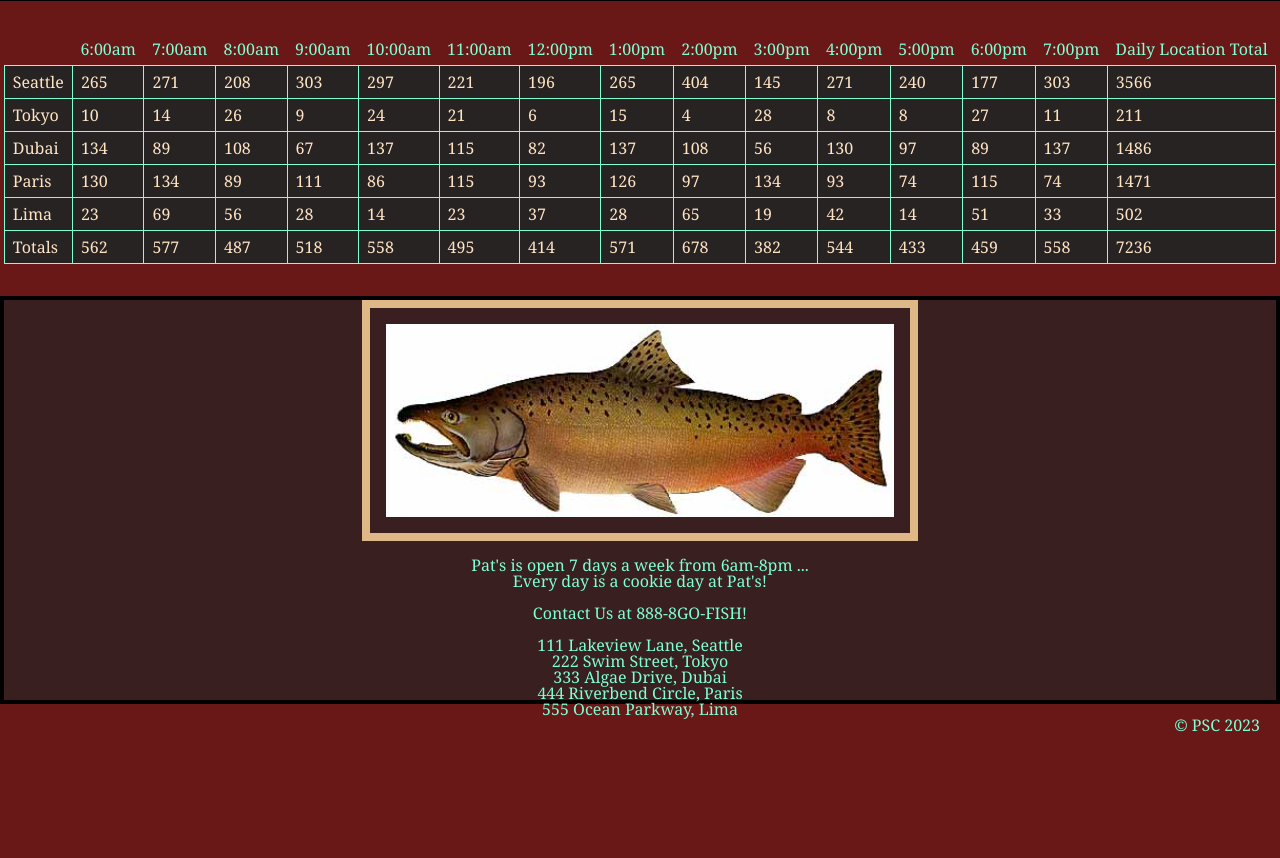
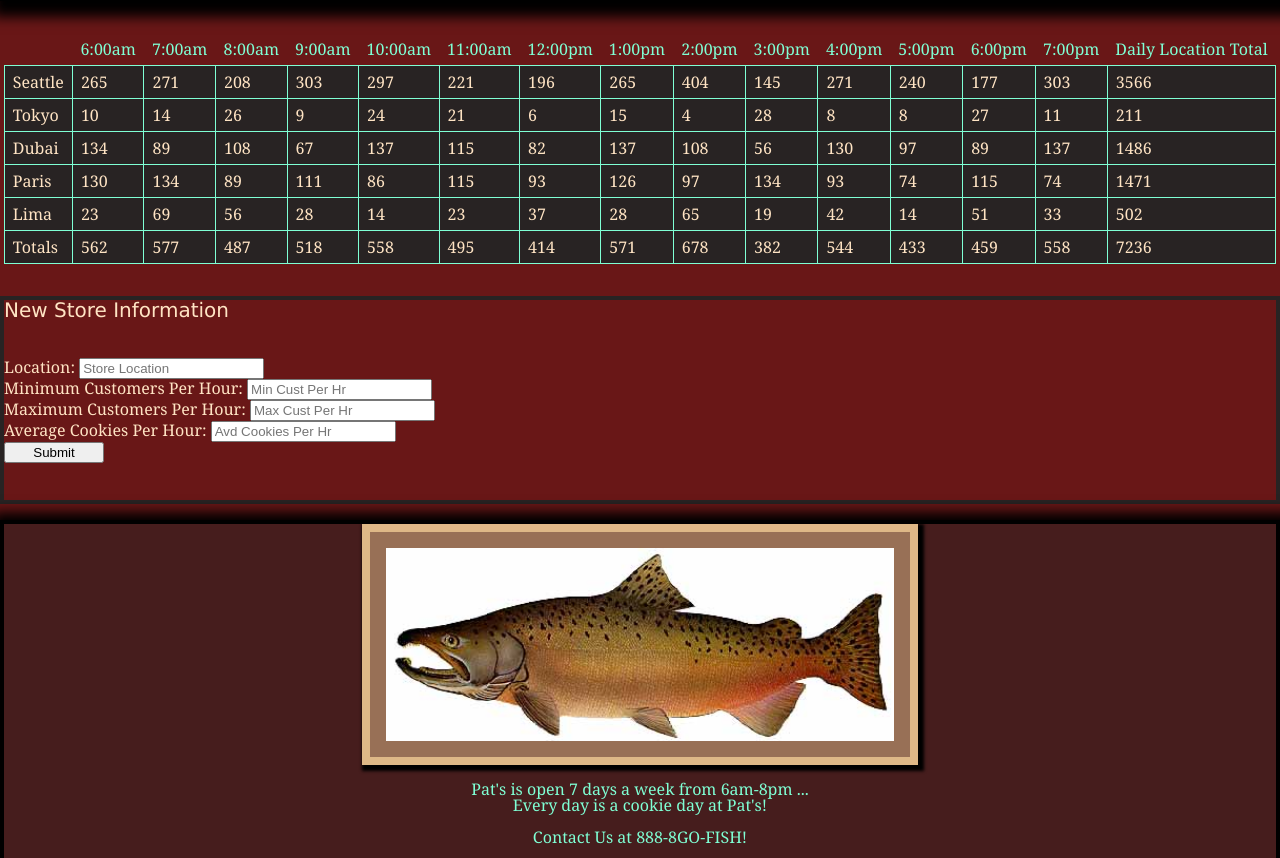
Before and after one commit to theladygen/cookie-stand, a plain HTML site: page pages/sales.html in a window 1280 px wide. Shown: the part 322-1180 px from the top of the page. Before the commit the page ends 1058 px from the top, so only its background shows below. Drawn offline with Linux system fonts and the light colour scheme.

Commit message:
firmed up css styling, added img and lighthouse, html form to sales page

```diff
--- a/css/style.css
+++ b/css/style.css
@@ -4,8 +4,10 @@ body {
 }
 
 header {
-  background-color: rgba(40, 35, 35, 0.722);
+  background-color: rgba(40, 35, 35, 0.519);
   border: 4px solid black;
+  box-shadow: 4px  4px  12px 12px #000000;
+    /* background-image: url("img/river.jpg"); */
 }
 
 h1 {
@@ -23,12 +25,15 @@ h1 {
   margin-right: auto;
   padding: 1em;
   border: 8px solid burlywood;
+  background-color: rgba(222, 184, 135, 0.541);
+  box-shadow: 3px  3px  3px 3px #000000;
+
 }
 h3 {
   color: whitesmoke;
   font-size: 20px;
   margin: 1em;
-  font-family: 'Quicksand', sans-serif;;
+  font-family: 'Quicksand', sans-serif;
 }
 
 a {
@@ -87,11 +92,32 @@ td {
   color:bisque;
   background-color: rgb(40, 35, 35);
 }
+form {
+  border: 4px solid rgb(40, 35, 35);;
+  margin-bottom: 1em;
+}
+fieldset {
+  color: bisque;
+  display: flex;
+  flex-direction: column;
+  justify-content: center;
+  height:200px;
+}
+
+legend {
+  font-size: 20px;
+  font-family: Verdana, sans-serif;
+}
+
+button {
+  width: 100px;
+}
 
 footer {
-  background-color: rgba(40, 35, 35, 0.722);
-  height: 400px;
+  background-color: rgba(40, 35, 35, 0.519);
+  height: 450px;
   border: 4px solid black;
+  box-shadow: 4px  4px  12px 12px #000000;
 }
 
 footer div {
@@ -115,12 +141,15 @@ footer div {
   margin-left: auto;
   margin-right: auto;
   padding: 1em;
+  background-color: rgba(222, 184, 135, 0.541);
   border: 8px solid burlywood;
+  box-shadow: 3px  3px  3px 3px #000000;
 }
 
 .merch {
   height: 180px;
   border: 8px solid burlywood;
+  box-shadow: 3px  3px  3px 3px #000000;
 }
 .merchandise {
   display: flex;
--- a/pages/sales.html
+++ b/pages/sales.html
@@ -19,10 +19,21 @@
     <a href="../index.html">Home</a>
   </header>
   <main>
-  <table id = "sales-table">
+  <table id = "sales-table"></table>
 
-  </table>
+  <form id="store-form" action="">
+    <fieldset>
+      <legend>New Store Information</legend>
+      <label for="">Location: <input id= "name" name = 'name' placeholder = "Store Location" required type = "text"></label>
+      <label>Minimum Customers Per Hour: <input id= "number" name = "number" placeholder = "Min Cust Per Hr" required type = "number"></label>
+      <label>Maximum Customers Per Hour: <input id= "number" name = "number" placeholder = "Max Cust Per Hr" required type = "number"></label>
+      <label>Average Cookies Per Hour: <input id= "number" name = "number" placeholder = "Avd Cookies Per Hr" required type = "number"></label>
+      <button type = "submit">Submit</button>
+    </fieldset>
+  </form>
+
   </main>
+
   <footer>
     <img src="../img/chinook.jpg" alt="drawing of a chinook salmon" class="salmon">
     <p class="contact">Pat's is open 7 days a week from 6am-8pm ... <br>Every day is a cookie day at Pat's!</p>
```
Also changed, not shown: 3 other files.
